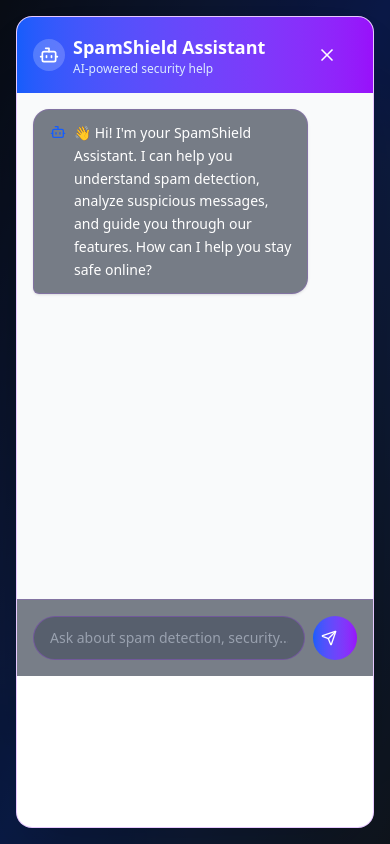
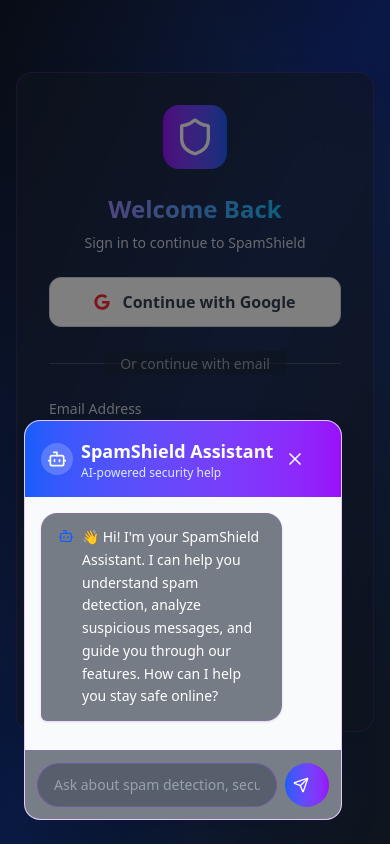
Before and after one commit to Manu77211/SpamSheild, a React app in the folder frontend/: page /login in a window 390 px wide. Both pictures are taken after a click on the button "Need SpamShield help?". Built offline with nearby package versions, Linux system fonts and the light colour scheme; no server answers; the HTML template or start-up script is replaced by a standard one.

Commit message:
fully responsive chatbot2

```diff
--- a/frontend/src/components/Chatbot.jsx
+++ b/frontend/src/components/Chatbot.jsx
@@ -172,17 +172,14 @@
             onClick={() => setIsOpen(false)}
           />
           <div
-            className="fixed inset-4 sm:bottom-6 sm:right-6 sm:left-auto sm:top-auto w-full sm:w-auto max-w-sm sm:max-w-md md:max-w-lg lg:max-w-xl h-full sm:h-auto min-h-[400px] sm:min-h-[400px] max-h-full sm:max-h-[80vh] bg-gray-900/95 backdrop-blur-xl border border-purple-500/30 rounded-2xl shadow-2xl flex flex-col overflow-hidden animate-in slide-in-from-bottom-5 duration-300 z-50"
+            className="fixed bottom-6 right-6 w-full max-w-sm sm:max-w-md md:max-w-lg lg:max-w-xl h-auto min-h-[400px] max-h-[70vh] sm:max-h-[80vh] bg-gray-900/95 backdrop-blur-xl border border-purple-500/30 rounded-2xl shadow-2xl flex flex-col overflow-hidden animate-in slide-in-from-bottom-5 duration-300 z-50 mx-6 sm:mx-0"
             style={{
               position: 'fixed',
-              top: window.innerWidth < 640 ? '16px' : 'auto',
-              bottom: window.innerWidth < 640 ? '16px' : '24px',
-              left: window.innerWidth < 640 ? '16px' : 'auto',
-              right: window.innerWidth < 640 ? '16px' : '24px',
-              width: window.innerWidth < 640 ? 'calc(100vw - 32px)' : 'auto',
-              height: window.innerWidth < 640 ? 'calc(100vh - 32px)' : 'auto',
+              bottom: '24px',
+              right: '24px',
+              width: 'auto',
               minHeight: '400px',
-              maxHeight: window.innerWidth < 640 ? 'calc(100vh - 32px)' : '80vh',
+              maxHeight: window.innerWidth < 640 ? '60vh' : '80vh',
               backgroundColor: '#fff',
               borderRadius: '16px',
               boxShadow: '0 25px 50px -12px rgba(0,0,0,0.15)',
@@ -213,7 +210,7 @@
           </div>
 
           {/* Messages */}
-          <div className="flex-1 p-4 overflow-y-auto space-y-3 bg-gray-50 min-h-[300px] max-h-[60vh]">
+          <div className="flex-1 p-4 overflow-y-auto space-y-3 bg-gray-50 min-h-0 sm:min-h-[300px] max-h-[60vh]">
             {messages.map((msg, idx) => (
               <div
                 key={idx}
@@ -281,7 +278,7 @@
           </div>
 
           {/* Input */}
-          <div className="p-4 border-t border-purple-500/20 bg-gray-800/60">
+          <div className="p-3 sm:p-4 border-t border-purple-500/20 bg-gray-800/60">
             <div className="flex space-x-2">
               <input
                 type="text"
```
